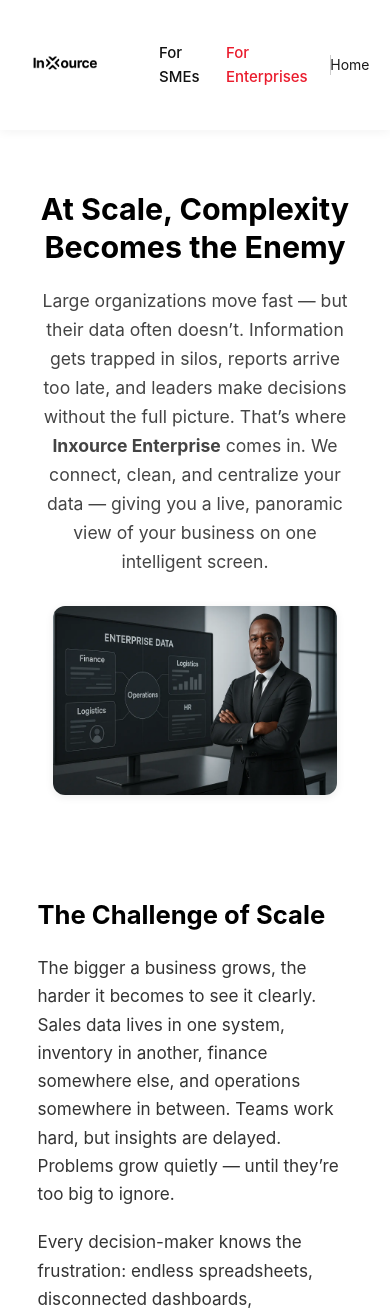
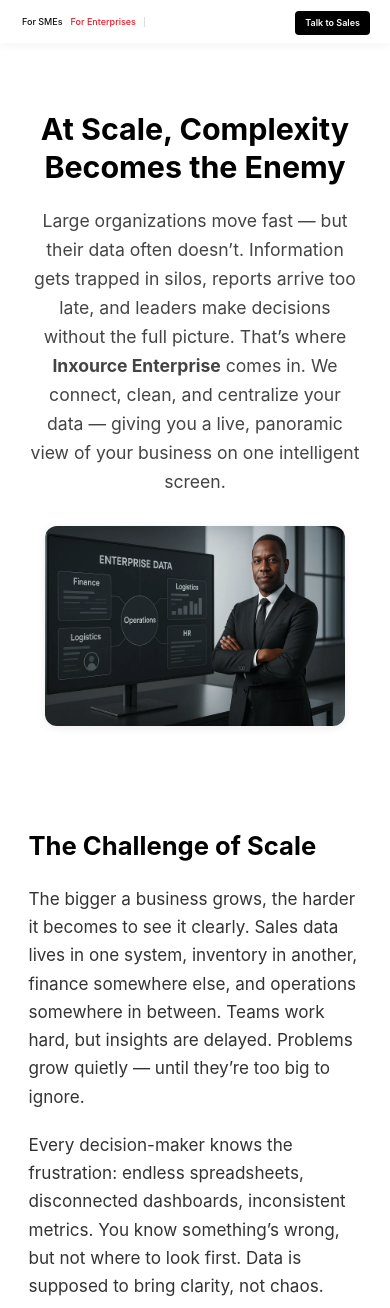
Before and after one commit to ThomasTheLee/inxource_landing_page, a Flask app: page /enterprise in a window 390 px wide. Shown: the top 1308 px of the page. Run offline with Flask 3, Linux system fonts and the light colour scheme.

Commit message:
clor chnages

```diff
--- a/templates/base.html
+++ b/templates/base.html
@@ -4,8 +4,6 @@
     <meta charset="UTF-8">
     <meta name="viewport" content="width=device-width, initial-scale=1.0">
     <title>{% block title %}Inxource - Turn Data into your fastest competitive advantage{% endblock %}</title>
-
-
     <style>
     * {
         margin: 0;
@@ -105,7 +103,7 @@
         border-radius: 6px;
         text-decoration: none;
         font-size: 14px;
-        font-weight: 600; /* ← Add this */
+        font-weight: 600;
     }
 
     /* TOP NAV TABS NEXT TO LOGO */
@@ -130,7 +128,7 @@
     }
 
     .top-tab.active {
-    color: #EA1B2C; /* Active tab turns red */
+        color: #EA1B2C;
     }
 
     /* Vertical separator between tabs */
@@ -140,7 +138,6 @@
         background: #ddd;
         display: inline-block;
     }
-
 
     .logo-img {
         height: 50px;
@@ -152,55 +149,122 @@
     .left-nav {
         display: flex;
         align-items: center;
-    gap: 25px; /* spacing between logo and tabs */
+        gap: 25px;
     }
-
-/* Tabs next to logo */
-.top-tabs {
-    display: flex;
-    align-items: center;
-    gap: 18px;
-}
-
-/* Style of tabs "For SMEs" / "For Enterprises" */
-.top-tab {
-    font-size: 15px;
-    font-weight: 500;
-    color: #111;
-    text-decoration: none;
-    padding: 6px 4px;
-    transition: color 0.25s ease;
-}
-
-.top-tab:hover {
-    color: #EA1B2C;
-}
-
-.top-tab.active {
-    color: #EA1B2C; /* highlight active tab in red */
-}
-
-/* Separator AFTER enterprise tab */
-.separator {
-    width: 1px;
-    height: 20px;
-    background: #ccc;
-    display: inline-block;
-}
-
-/* Adjust logo size without increasing navbar height */
-.logo-img {
-    height: 90px;
-    width: auto;
-    display: block;
-}
-
 
     /* --- FIXED LOGIN TEXT COLOR --- */
     .nav-links li a.login-btn {
         color: #fff !important;
     }
 
+    /* Footer CTA Button Styling */
+    .cta-submit {
+        background: #fff !important;
+        color: #000 !important;
+        border: 2px solid #fff !important;
+        transition: all 0.3s ease;
+    }
+
+    .cta-submit:hover {
+        background: #f0f0f0 !important;
+        color: #000 !important;
+    }
+
+    /* Mobile Responsive */
+    @media (max-width: 768px) {
+        body {
+            padding-top: 60px;
+        }
+
+        .sticky-header {
+            padding: 0 10px;
+        }
+
+        .container {
+            padding: 0 10px;
+        }
+
+        nav {
+            padding: 8px 0;
+            gap: 0;
+        }
+
+        .left-nav {
+            gap: 0;
+            margin-left: 0;
+        }
+
+        .logo-img {
+            display: none;
+        }
+
+        .top-tabs {
+            margin-left: 0;
+            gap: 4px;
+        }
+
+        .top-tab {
+            font-size: 9px;
+            padding: 3px 2px;
+            white-space: nowrap;
+        }
+
+        .separator {
+            height: 10px;
+            margin: 0 2px;
+        }
+
+        .nav-links {
+            gap: 6px;
+            flex-shrink: 0;
+        }
+
+        .nav-links li:first-child {
+            display: none;
+        }
+
+        .nav-links a {
+            font-size: 9px;
+        }
+
+        .login-btn {
+            padding: 5px 10px !important;
+            font-size: 9px !important;
+            border-radius: 4px !important;
+            background: #000 !important;
+            color: #fff !important;
+            display: inline-block !important;
+        }
+
+        /* Force login button visibility on mobile */
+        .nav-links li a.login-btn {
+            color: #fff !important;
+            background-color: #000 !important;
+        }
+
+        /* Footer CTA Section */
+        .cta-section {
+            padding: 40px 15px !important;
+        }
+
+        .cta-section h2 {
+            font-size: 1rem !important;
+            line-height: 1.4 !important;
+            padding: 0 10px;
+        }
+
+        .cta-section .cta-form {
+            margin-top: 15px !important;
+        }
+
+        .cta-section .cta-submit {
+            padding: 10px 20px !important;
+            font-size: 12px !important;
+            border-radius: 6px !important;
+            background: #fff !important;
+            color: #000 !important;
+        }
+    }
 </style>
 {% block extra_css %}{% endblock %}
     <link rel="preload" as="image" href="{{ url_for('static', filename='images/woman_bakery.webp') }}">
```
Lines whose indentation alone changed are shown as unchanged.
